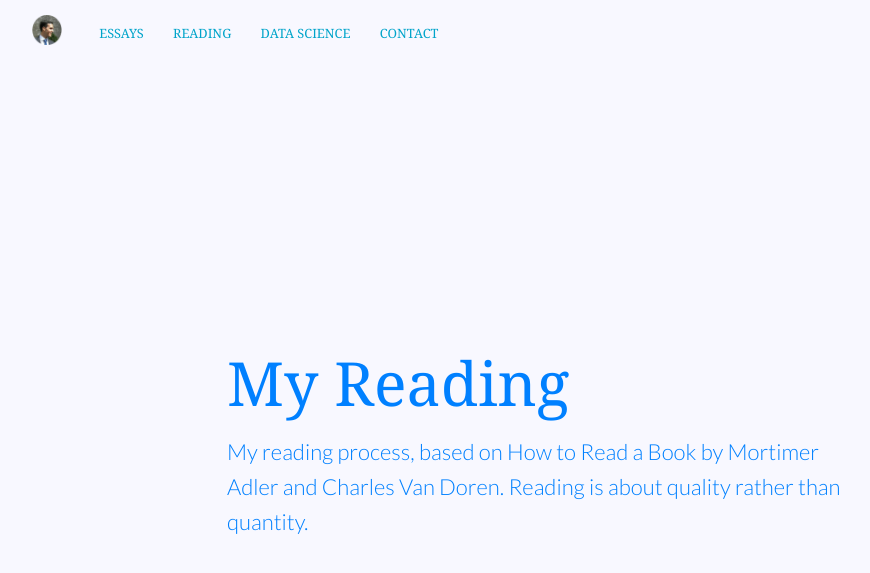
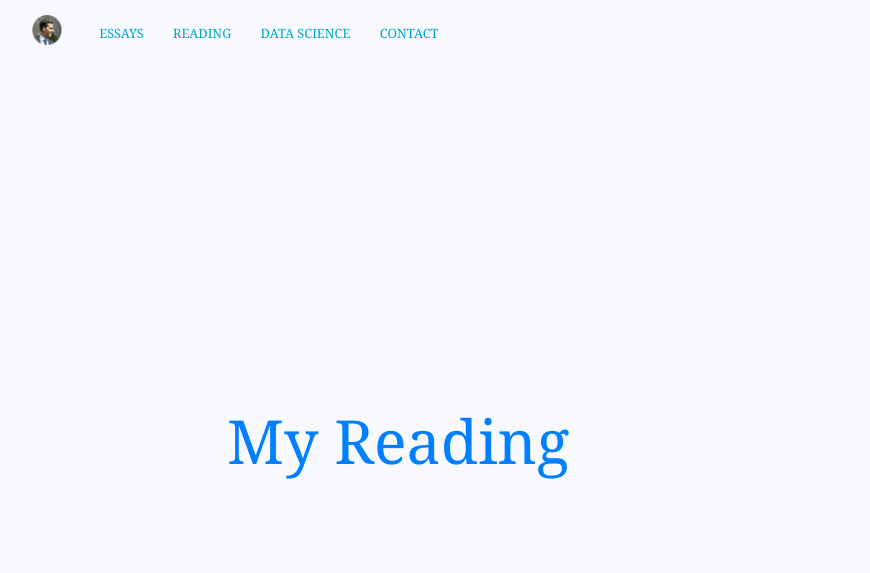
Before and after one commit to ohduran/ohduran.github.io, a Jekyll site: the page built from _posts/2018-12-28-of-reading.markdown, in a window 1280 px wide and 900 px high. Shown: the top 573 px of the window, without its empty margins (38-908 px from the left). Built offline with Jekyll 4.4.1, drawn with Linux system fonts in a browser that asks for light colours; nearby versions of some CDN libraries.

Commit message:
format edit

```diff
--- a/_posts/2018-12-28-of-reading.markdown
+++ b/_posts/2018-12-28-of-reading.markdown
@@ -4,7 +4,7 @@ title:  "My Reading"
 date:   2018-12-28 00:01:00 +0100
 categories: articles
 permalink: /my-reading
-description: My reading process, based on How to Read a Book by Mortimer Adler and Charles Van Doren. Reading is about quality rather than quantity.
+description:
 ---
 The Middle Ages came to an end probably not because Cristopher Columbus discovered a new continent, but because Gutenberg found a way to make books cheaper by introducing the printing press. This was crucial in the development of the Renaissance, of course, but it became something that the society took from granted ever since, [as with any revolution](/revolutions). Luther became famous for posting his [Ninety-five Theses](https://en.wikipedia.org/wiki/Ninety-five_Theses), but his true achievement was paving the way for alternative interpretations of the Bible: read it yourself, and then think about it.
 
--- a/reading/index.html
+++ b/reading/index.html
@@ -16,7 +16,7 @@ image:
 	<div class="inner-hero text-container">
 		<div class="hero-text-container">
 			<h1 class="editable">{{page.title}}</h1>
-			<p class="subtext editable">{{page.description}}; check out my <a href="/of-reading">reading process</a></p>
+			<p class="subtext editable">{{page.description}}; check out my <a href="/my-reading">reading process</a></p>
 		</div>
 	</div>
 </section>
```
